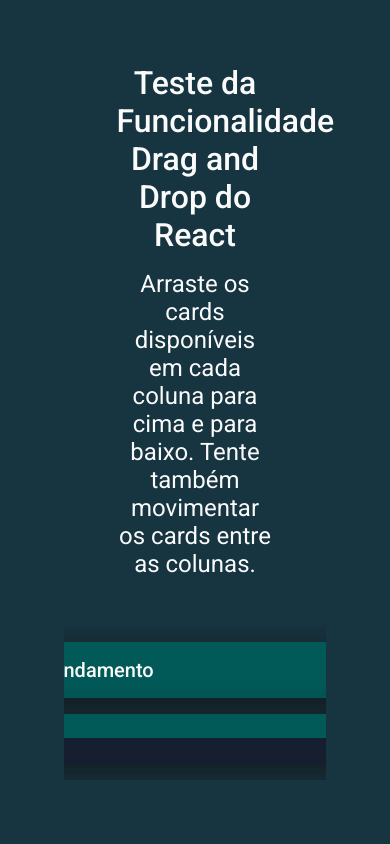
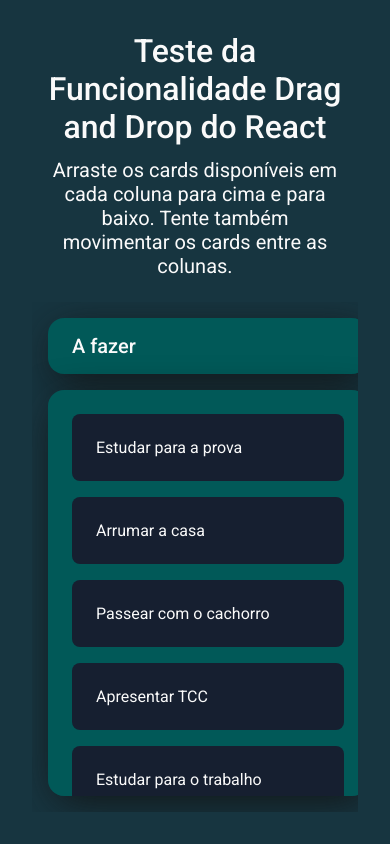
Before and after one commit to Anna-Luiza-Gusmao/drag-and-drop-example, a React (Vite) app: page / in a window 390 px wide. Built offline with nearby package versions, Linux system fonts and the light colour scheme.

Commit message:
style: added responsiveness to main screens

```diff
--- a/src/components/Example/styles.ts
+++ b/src/components/Example/styles.ts
@@ -27,6 +27,13 @@
         background: ${props => props.theme.colors["blue-600"]};
         border-radius: 8px;
     }
+
+    @media (min-width: 320px) and (max-width: 1024px) {
+        justify-content: space-between;
+    }
+    @media (min-width: 2560px) {
+        gap: 3.5rem;
+    }
 `
 
 export const ColumnBox = styled.div`
@@ -45,6 +52,24 @@
         -webkit-box-shadow: 3px 9px 42px -6px ${props => props.theme.colors["black-700"]};
         -moz-box-shadow: 3px 9px 42px -6px ${props => props.theme.colors["black-700"]};
         box-shadow: 3px 9px 42px -6px ${props => props.theme.colors["black-700"]};
+    }
+
+    @media (min-width: 320px) and (max-width: 480px) {
+        min-width: 20rem;
+    }
+    @media (min-width: 481px) and (max-width: 1024px) {
+        min-width: 24rem;
+    }
+    @media (min-width: 1025px) and (max-width: 1280px) {
+        min-width: 22rem;
+    }
+    @media (min-width: 2560px) {
+        min-width: 36rem;
+        font-size: 1.5rem;
+
+        h3 {
+            font-size: 1.75rem;
+        }
     }
 `
 
--- a/src/styles.ts
+++ b/src/styles.ts
@@ -23,4 +23,64 @@
     h2 {
         font-weight: 400;
     }
+
+    @media (min-width: 320px) and (max-width: 480px) {
+        gap: 1.5rem;
+        padding: 2rem;
+
+        header {
+            width: 90%;
+        }
+
+        h1 {
+            padding-bottom: 0.75rem;
+        }
+
+        h2 {
+            font-size: 1.25rem;
+        }
+    }
+    @media (min-width: 481px) and (max-width: 768px) {
+        gap: 1.5rem;
+        padding: 3rem;
+
+        header {
+            width: 70%;
+        }
+
+        h1 {
+            padding-bottom: 0.75rem;
+        }
+
+        h2 {
+            font-size: 1.25rem;
+        }
+    }
+    @media (min-width: 769px) and (max-width: 1280px) {
+        gap: 2rem;
+        padding: 3rem;
+
+        header {
+            width: 80%;
+        }
+
+        h1 {
+            padding-bottom: 0.75rem;
+        }
+    }
+    @media (min-width: 2560px) {
+        padding: 6rem;
+
+        header {
+            width: 70%;
+        }
+
+        h1 {
+            font-size: 3rem;
+        }
+
+        h2 {
+            font-size: 2.25rem;
+        }
+    }
 `
```
